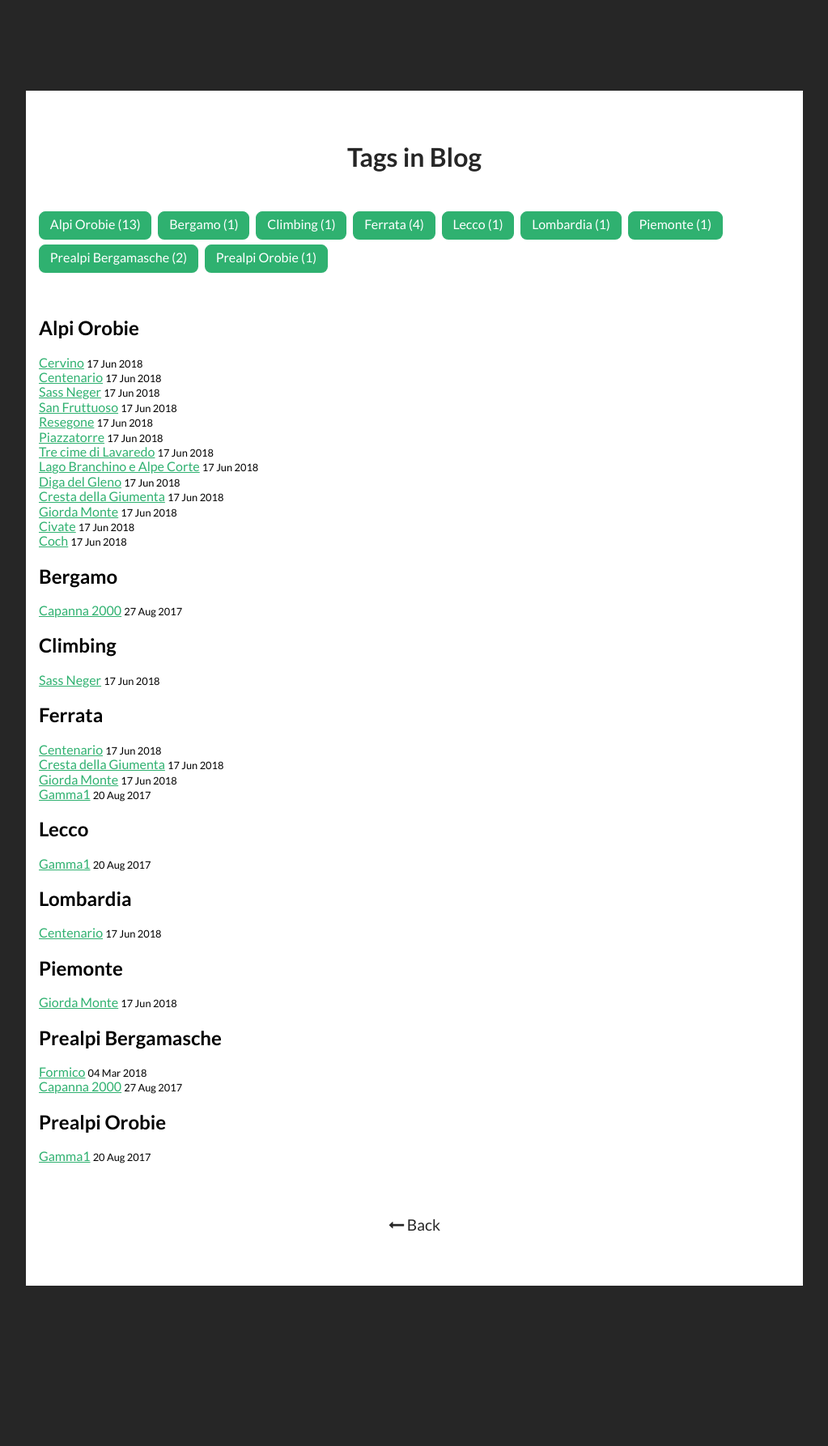
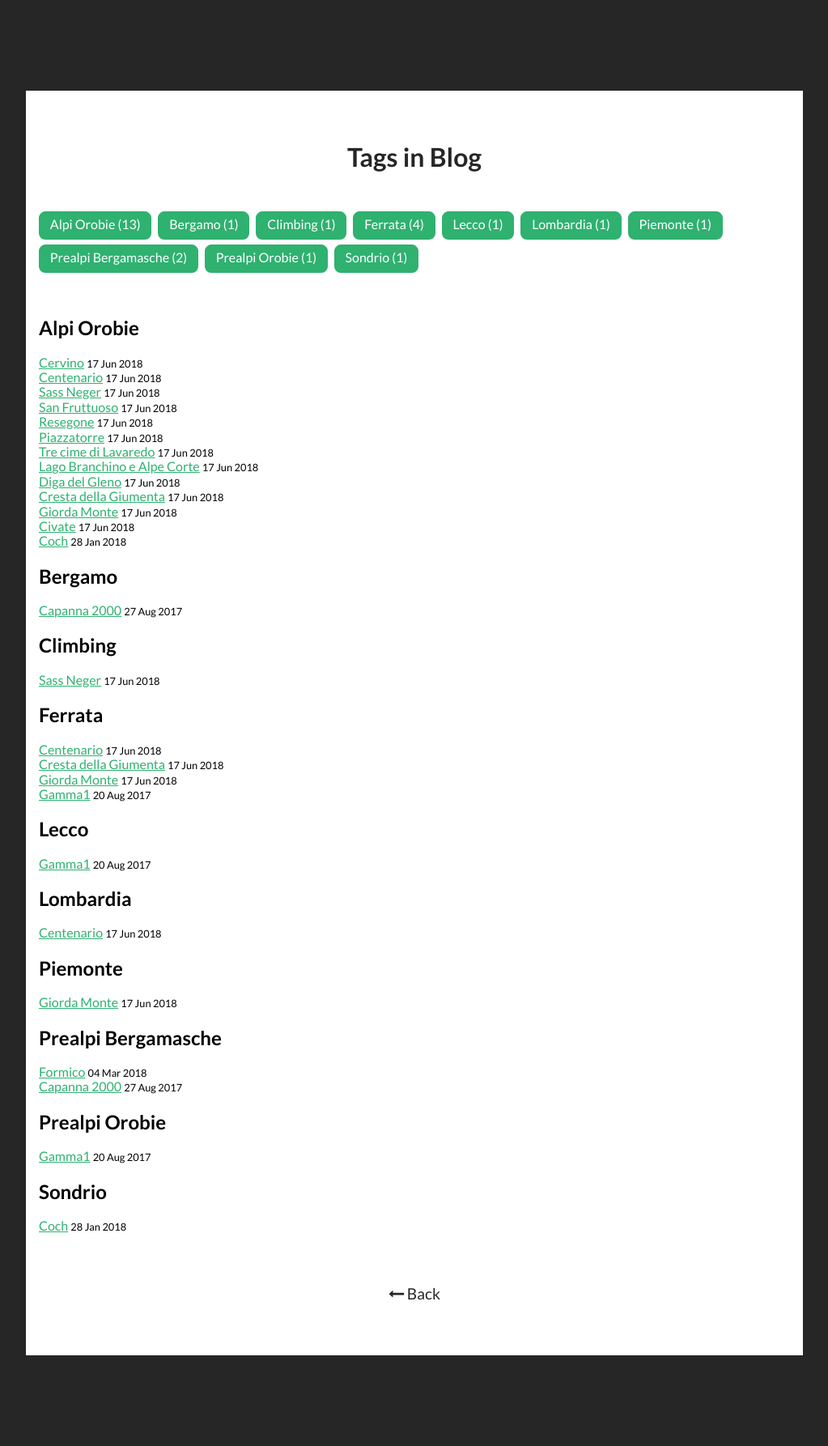
Before and after one commit to RCasatta/mirimonti, a Jekyll site: the page built from _pages/tags.html, in a window 1280 px wide. Shown: the whole page at 81% size, without its empty margins (128-1151 px from the left). Built offline with Jekyll 4.4.1, drawn with Linux system fonts in a browser that asks for light colours; comment, search, counter and statistics services are not loaded; before the commit the page ends 1700 px from its top, so only the background shows below that.

Commit message:
Update and rename 2018-01-17-coch.md to 2018-01-28-coch.md

```diff
--- a/_posts/2018-01-17-coch.md
+++ b/_posts/2018-01-28-coch.md
@@ -2,9 +2,9 @@
 layout: post
 title: "Coch"
 img: Discesa_ciaspole.jpg
-date: 2018-06-17
+date: 2018-01-28
 description: Descrizione breve
-tag: [Alpi Orobie]
+tag: [Alpi Orobie, Sondrio]
 img_dir: coch
 gps_parking:
 
```
